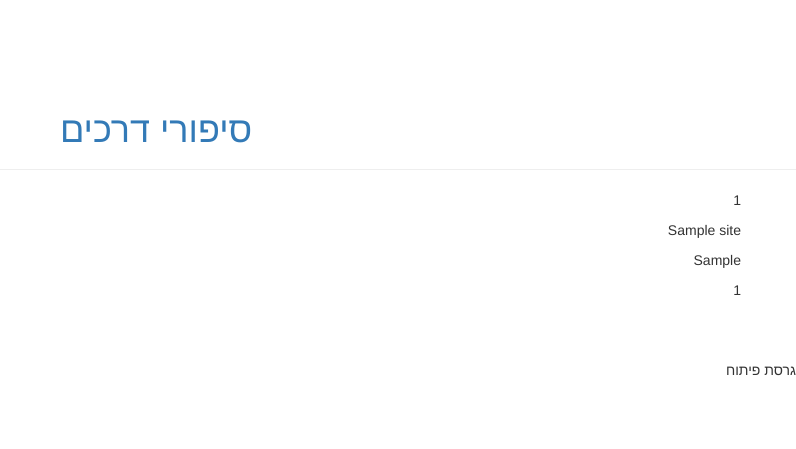
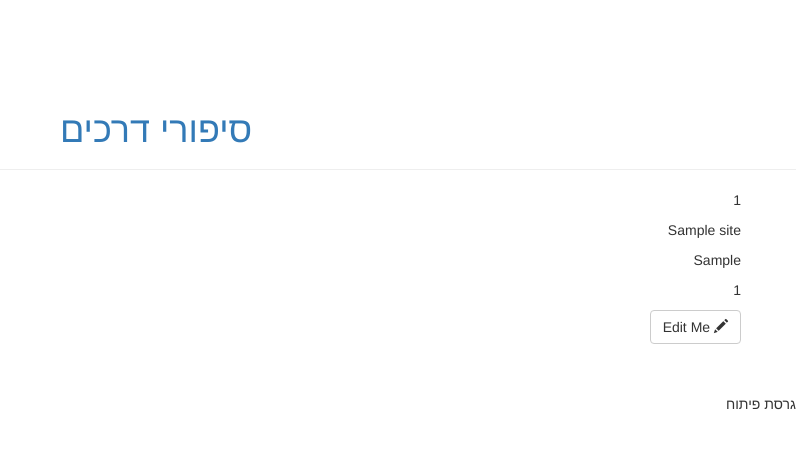
Before and after one commit to buzush/MapApp, a Django app: a page that uses librarian/templates/librarian/site_detail.html in a window 1280 px wide. Shown: the top 449 px of the page, without its empty margins (484-1280 px from the left). Run offline with Django 3.2, Linux system fonts and the light colour scheme; tables that the repository leaves empty hold one stand-in row (values such as "Sample post"); some libraries are stand-ins or nearby versions.

Commit message:
add update view for editors

```diff
--- a/librarian/models.py
+++ b/librarian/models.py
@@ -14,6 +14,9 @@ class Site(models.Model):
 
     def get_absolute_url(self):
         return reverse("view_site", args=(self.pk,))
+
+    def get_edit_url(self):
+        return reverse("update_site", args=(self.pk,))
 
     class Meta:
         verbose_name = _('site')
--- a/librarian/templates/librarian/site_detail.html
+++ b/librarian/templates/librarian/site_detail.html
@@ -8,6 +8,9 @@
         <p>{{site.location}}</p>
         <p>{{site.radius}}</p>
 
+        <a class="btn btn-default" href="{{ site.get_edit_url }}"> <i class="glyphicon glyphicon-pencil">
+
+        </i> Edit Me</a>
     </div>
 
             {% endblock %}
--- a/librarian/urls.py
+++ b/librarian/urls.py
@@ -4,6 +4,7 @@ from . import views
 
 urlpatterns = [
     url(r'^$', views.editor_menu, name='list'),
-    url(r'^add$', views.AddSite.as_view(), name='add_site'),
+    url(r'^add$', views.SiteCreateView.as_view(), name='add_site'),
     url(r'^(?P<pk>\d+)/$', views.SiteDetailView.as_view(), name='view_site'),
+    url(r'^(?P<pk>\d+)/edit/$', views.SiteUpdateView.as_view(), name='update_site'),
 ]
--- a/librarian/views.py
+++ b/librarian/views.py
@@ -13,7 +13,12 @@ def editor_menu(request):
     return render(request, 'librarian/site_list.html', {"sites": sites})
 
 
-class AddSite(CreateView):
+class SiteCreateView(CreateView):
+    model = Site
+    fields = ['name', 'additional_text', 'location', 'radius']
+
+
+class SiteUpdateView(UpdateView):
     model = Site
     fields = ['name', 'additional_text', 'location', 'radius']
 
```
